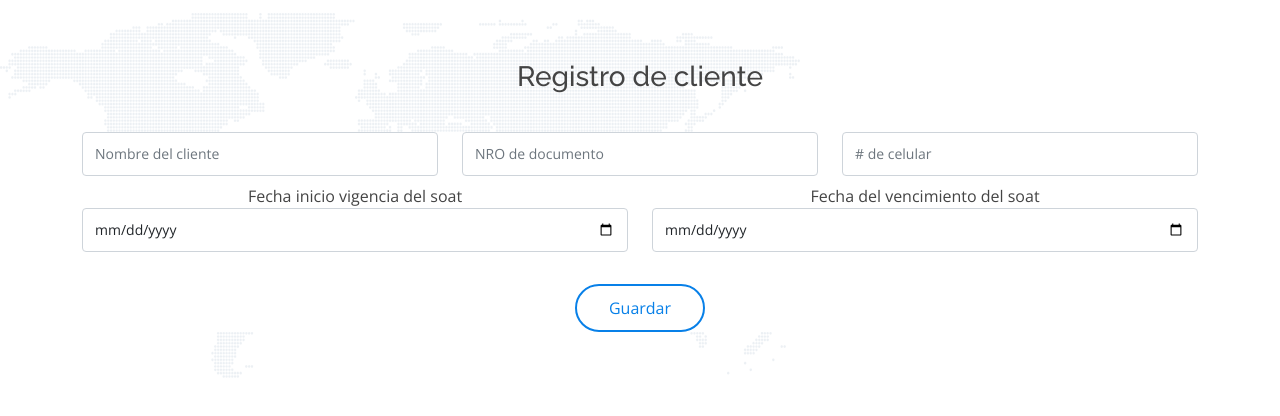
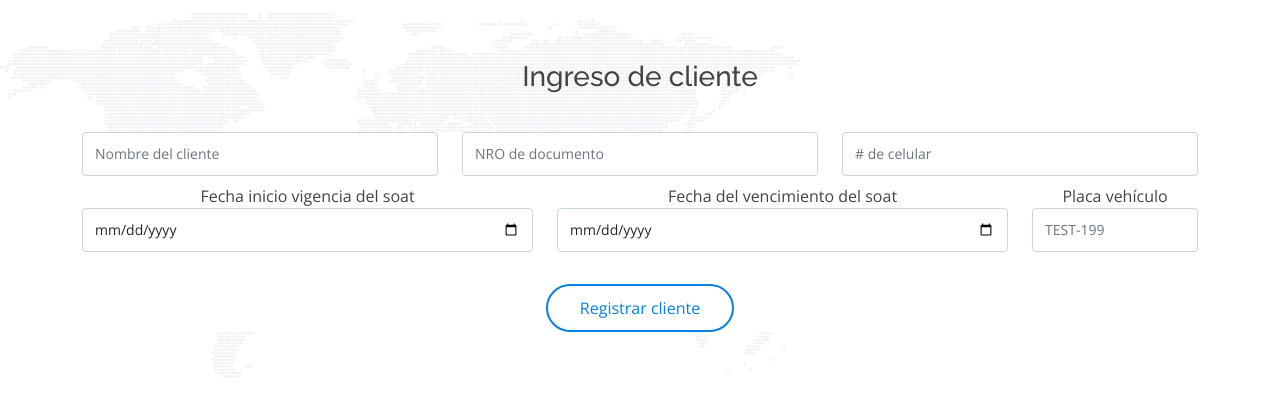
Before and after one commit to YanPulido/parkingutp, a React (Create React App) app: page /admin in a window 1280 px wide. Shown: the top 416 px of the page. Built offline with nearby package versions, Linux system fonts and the light colour scheme.

Commit message:
refactor logic to save client

```diff
--- a/src/components/public/Admin.js
+++ b/src/components/public/Admin.js
@@ -12,6 +12,7 @@ export default class Admin extends Component {
     this.onChangeClientPhone = this.onChangeClientPhone.bind(this);
     this.onChangeClientStartDate = this.onChangeClientStartDate.bind(this);
     this.onChangeClientFinishDate = this.onChangeClientFinishDate.bind(this);
+    this.onChangeClientPlaca = this.onChangeClientPlaca.bind(this);
     this.onSubmit = this.onSubmit.bind(this);
 
     // Setting up state
@@ -20,7 +21,8 @@ export default class Admin extends Component {
       document: '',
       phone: '',
       startsoat: '',
-      finishsoat: ''
+      finishsoat: '',
+      placa: ''
     }
   }
 
@@ -31,6 +33,11 @@ export default class Admin extends Component {
   onChangeClientDocument(e) {
     this.setState({ document: e.target.value })
   }
+
+  onChangeClientPlaca(e) {
+    this.setState({ placa: e.target.value })
+  }
+
 
   onChangeClientPhone(e) {
     this.setState({ phone: e.target.value })
@@ -52,9 +59,10 @@ export default class Admin extends Component {
       document: this.state.document,
       phone: this.state.phone,
       startsoat: this.state.startsoat,
-      finishsoat: this.state.finishsoat
+      finishsoat: this.state.finishsoat,
+      placa: this.state.placa
     };
-    console.log("Objeto"+clientObject);
+
    axios.post('http://localhost:4000/api/create-client', clientObject)
       .then(res => console.log(res.data));
 
@@ -63,7 +71,8 @@ export default class Admin extends Component {
       document: '',
       phone: '',
       startsoat: '',
-      finishsoat: ''
+      finishsoat: '',
+      placa: ''
     });
   }
 
@@ -75,7 +84,7 @@ export default class Admin extends Component {
         <section id="contact" class="contact">
           <div class="container" data-aos="fade-up">
             <div class="section-title">
-              <h3>Registro de cliente</h3>
+              <h3>Ingreso de cliente</h3>
             </div>
 
 
@@ -114,7 +123,7 @@ export default class Admin extends Component {
 
                   <div class="row">
 
-                    <div class="col-md-6 form-group mt-3 mt-md-0">
+                    <div class="col-md-5 form-group mt-3 mt-md-0">
                       Fecha inicio vigencia del soat
                       <input
                         type="date"
@@ -124,7 +133,7 @@ export default class Admin extends Component {
                         required
                       />
                     </div>
-                    <div class="col-md-6 form-group mt-3 mt-md-0">
+                    <div class="col-md-5 form-group mt-3 mt-md-0">
                       Fecha del vencimiento del soat
                       <input
                         type="date"
@@ -134,12 +143,22 @@ export default class Admin extends Component {
                         required
                       />
                     </div>
+                    <div class="col-md-2 form-group mt-3 mt-md-0">
+                      Placa vehículo
+                      <input
+                        type="text"
+                        value={this.state.placa} onChange={this.onChangeClientPlaca}
+                        class="form-control"
+                        placeholder="TEST-199"
+                        required
+                      />
+                    </div>
                   </div>
 
 
                   <div class="text-center">
                     <br></br>
-                    <button type="submit">Guardar</button>
+                    <button type="submit">Registrar cliente</button>
                   </div>
                 </form>
               </div>
```
Also changed, not shown: 1 other file (tests, documents, lock files or other folders).
